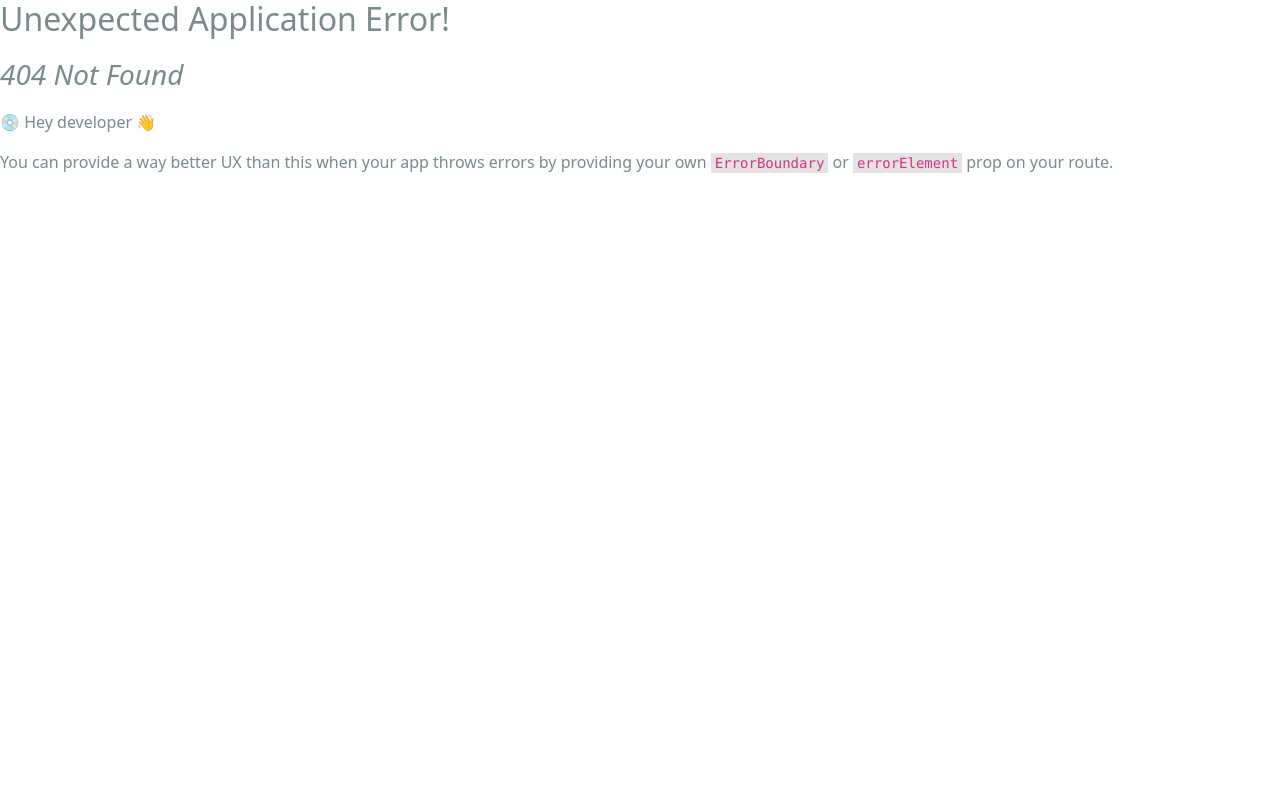
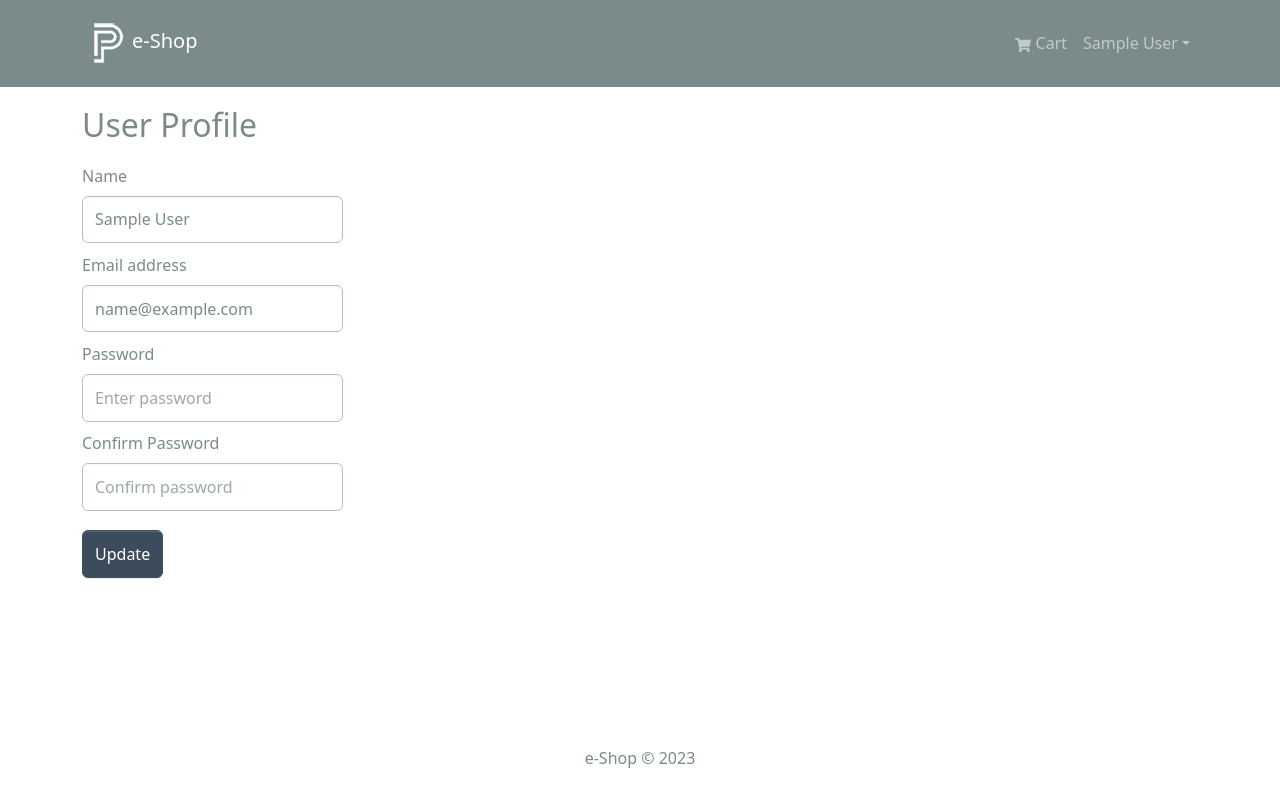
Before and after one commit to Lerik13/mern-shop-v2, a React (Create React App) app in the folder frontend/: page /profile in a window 1280 px wide. Before the commit this address had no page. Shown: the top 802 px of the page. Built offline with nearby package versions, Linux system fonts and the light colour scheme; sample sign-in values are in the browser's storage.

Commit message:
frontend: PrivateRoute for authorized users, ProfileScreen

```diff
--- /dev/null
+++ b/frontend/src/components/PrivateRoute.jsx
@@ -0,0 +1,10 @@
+import { Outlet, Navigate } from 'react-router-dom';
+import { useSelector } from 'react-redux';
+
+const PrivateRoute = () => {
+	const { userInfo } = useSelector((state) => state.auth)
+
+	return userInfo ? <Outlet /> : <Navigate to="/login" replace />
+}
+
+export default PrivateRoute
--- a/frontend/src/index.js
+++ b/frontend/src/index.js
@@ -13,21 +13,28 @@ import store from './store';
 import './assets/styles/bootstrap.custom.css';
 import './assets/styles/index.css';
 import App from './App';
+import PrivateRoute from './components/PrivateRoute';
 import reportWebVitals from './reportWebVitals';
 import HomeScreen from './screens/HomeScreen';
 import ProductScreen from './screens/ProductScreen';
 import CartScreen from './screens/CartScreen';
 import LoginScreen from './screens/LoginScreen';
 import RegisterScreen from './screens/RegisterScreen';
+import ProfileScreen from './screens/ProfileScreen';
 
 const router = createBrowserRouter(
 	createRoutesFromElements(
 		<Route path="/" element={<App />}>
 			<Route index={true} path="/" element={<HomeScreen />} />
 			<Route path="/product/:id" element={<ProductScreen />} />
-			<Route path="/cart" element={<CartScreen />} />
 			<Route path="/login" element={<LoginScreen />} />
 			<Route path="/register" element={<RegisterScreen />} />
+			<Route path="/cart" element={<CartScreen />} />
+
+			<Route path='' element={<PrivateRoute />}>
+				<Route path="/profile" element={<ProfileScreen />} />
+			</Route>
+
 		</Route>
 	)
 )
--- /dev/null
+++ b/frontend/src/screens/ProfileScreen.jsx
@@ -0,0 +1,98 @@
+import { useEffect, useState } from 'react';
+import { useDispatch, useSelector } from 'react-redux';
+import { Col, Row, Form, Button } from 'react-bootstrap';
+import { LinkContainer } from 'react-router-bootstrap';
+import { toast } from 'react-toastify';
+import { useProfileMutation } from '../slices/usersApiSlice';
+import { setCredentials } from '../slices/authSlice';
+import Loader from '../components/Loader';
+
+const ProfileScreen = () => {
+	const [name, setName] = useState('');
+	const [email, setEmail] = useState('');
+	const [password, setPassword] = useState('');
+	const [confirmPassword, setConfirmPassword] = useState('');
+
+	const dispatch = useDispatch();
+
+	const { userInfo } = useSelector((state) => state.auth);
+
+	const [ updateProfile, { isLoading: loadingUpdateProfile }] = useProfileMutation();
+
+	useEffect(() => {
+		if (userInfo) {
+			setName(userInfo.name);
+			setEmail(userInfo.email);
+		}
+	}, [userInfo, userInfo.name, userInfo.email]);
+
+	const submitHandler = async (e) => {
+		e.preventDefault();
+		if (password !== confirmPassword) {
+			toast.error('Password do not match')
+		} else {
+			try {
+				const res = await updateProfile({ _id: userInfo._id, name, email, password }).unwrap();
+				dispatch(setCredentials(res));
+				toast.success('Profile updated successfully')
+			} catch (err) {
+				toast.error(err?.data?.message || err.error)
+			}
+		}
+	}
+
+	return (
+		<Row>
+			<Col md={3}>
+				<h2>User Profile</h2>
+				<Form onSubmit={submitHandler}>
+					<Form.Group controlId='name' className='my-2'>
+						<Form.Label>Name</Form.Label>
+						<Form.Control
+							type='name'
+							placeholder='Enter name'
+							value={name}
+							onChange={(e) => setName(e.target.value)}
+						></Form.Control>
+					</Form.Group>
+					<Form.Group controlId='email' className='my-2'>
+						<Form.Label>Email address</Form.Label>
+						<Form.Control
+							type='email'
+							placeholder='Enter email'
+							value={email}
+							onChange={(e) => setEmail(e.target.value)}
+						></Form.Control>
+					</Form.Group>
+
+					<Form.Group controlId='password' className='my-2'>
+						<Form.Label>Password</Form.Label>
+						<Form.Control
+							type='password'
+							placeholder='Enter password'
+							value={password}
+							onChange={(e) => setPassword(e.target.value)}
+						></Form.Control>
+					</Form.Group>
+					<Form.Group controlId='confirmPassword' className='my-2'>
+						<Form.Label>Confirm Password</Form.Label>
+						<Form.Control
+							type='password'
+							placeholder='Confirm password'
+							value={confirmPassword}
+							onChange={(e) => setConfirmPassword(e.target.value)}
+						></Form.Control>
+					</Form.Group>
+
+					<Button type='submit' variant='primary' className='my-2'>
+						Update
+					</Button>
+					{ loadingUpdateProfile && <Loader />}
+				</Form>
+			</Col>
+
+			<Col md={9}></Col>
+		</Row>
+	)
+}
+export default ProfileScreen
--- a/frontend/src/slices/usersApiSlice.js
+++ b/frontend/src/slices/usersApiSlice.js
@@ -22,8 +22,20 @@ export const usersApiSlice = apiSlice.injectEndpoints({
 				url: `${USERS_URL}/logout`,
 				method: 'POST',
 			})
+		}),
+		profile: builder.mutation({
+			query: (data) => ({
+				url: `${USERS_URL}/profile`,
+				method: 'PUT',
+				body: data,
+			})
 		})
 	})
 });
 
-export const { useLoginMutation, useRegisterMutation, useLogoutMutation } = usersApiSlice;
+export const {
+	useLoginMutation,
+	useRegisterMutation,
+	useLogoutMutation,
+	useProfileMutation
+} = usersApiSlice;
```
